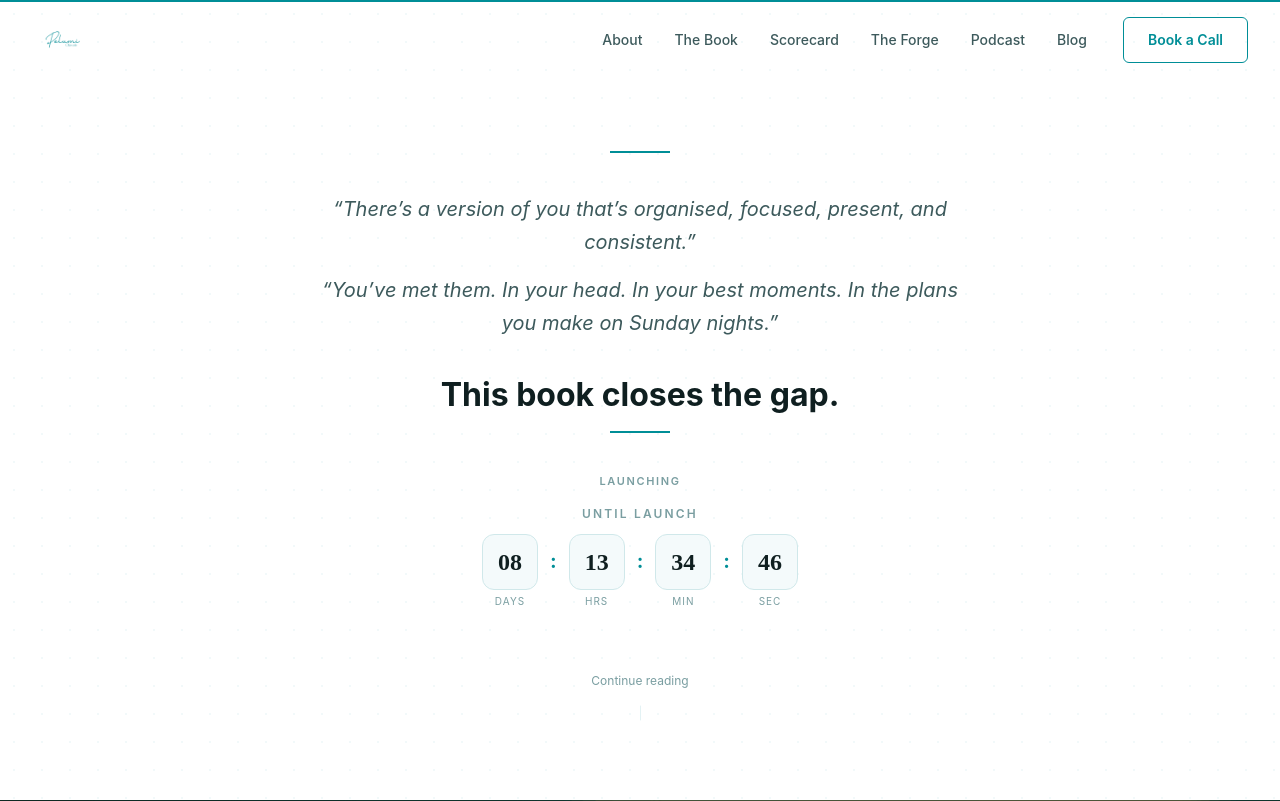
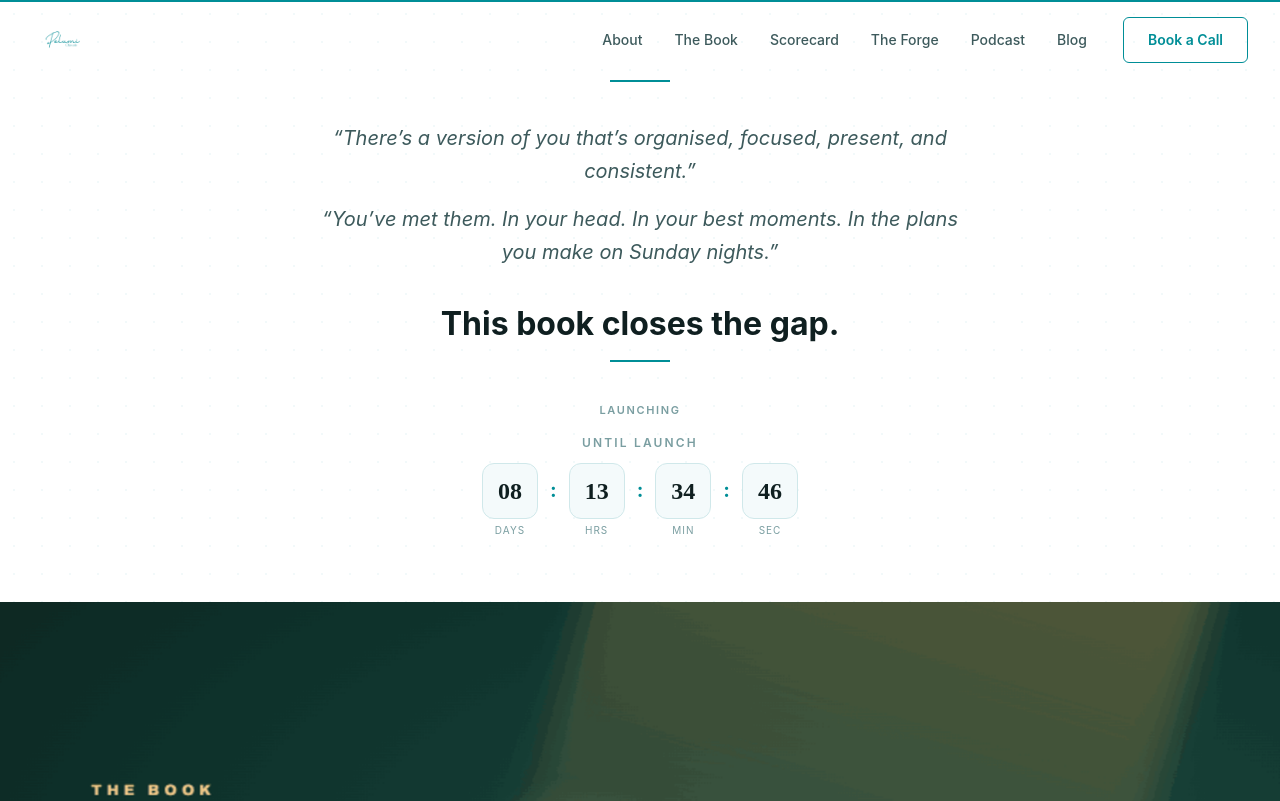
Before and after one commit to pelumiolawole/The-Forge-Website, a Next.js app: page /book in a window 1280 px wide. Shown: the top 801 px of the page. Built offline with nearby package versions, Linux system fonts and the light colour scheme.

Commit message:
fix: remove min-h-screen gap and delete Continue reading scroll cue from HookHero

```diff
--- a/src/components/book/HookHero.tsx
+++ b/src/components/book/HookHero.tsx
@@ -23,7 +23,7 @@ export function HookHero() {
   const init = reduce ? "visible" : "hidden";
 
   return (
-    <section className="relative min-h-screen flex items-center justify-center overflow-hidden bg-white pt-20">
+    <section className="relative overflow-hidden bg-white pt-20 pb-16">
       {/* Dot grid texture */}
       <div
         className="absolute inset-0 pointer-events-none"
@@ -74,7 +74,7 @@ export function HookHero() {
           This book closes the gap.
         </m.p>
 
-        {/* Rule after line 3 */}
+        {/* Rule after hook */}
         <m.div
           className="w-[60px] h-[2px] bg-[#008e97] mx-auto mb-10"
           variants={ruleAfterHook}
@@ -93,21 +93,6 @@ export function HookHero() {
           </p>
           <CountdownTimer targetDate="2026-07-01T00:00:00Z" theme="light" />
         </m.div>
-
-        {/* Scroll cue */}
-        <m.div
-          className="mt-16 flex flex-col items-center gap-2"
-          variants={fadeUpVariant(1.4)}
-          initial={init}
-          animate="visible"
-        >
-          <span className="text-[#7a9ea1] text-xs">Continue reading</span>
-          <m.div
-            className="w-[1px] h-8 bg-[#b3dde0]"
-            animate={{ scaleY: [1, 0.4, 1], opacity: [1, 0.3, 1] }}
-            transition={{ duration: 1.5, repeat: Infinity, ease: "easeInOut" }}
-          />
-        </m.div>
       </div>
     </section>
   );
```
